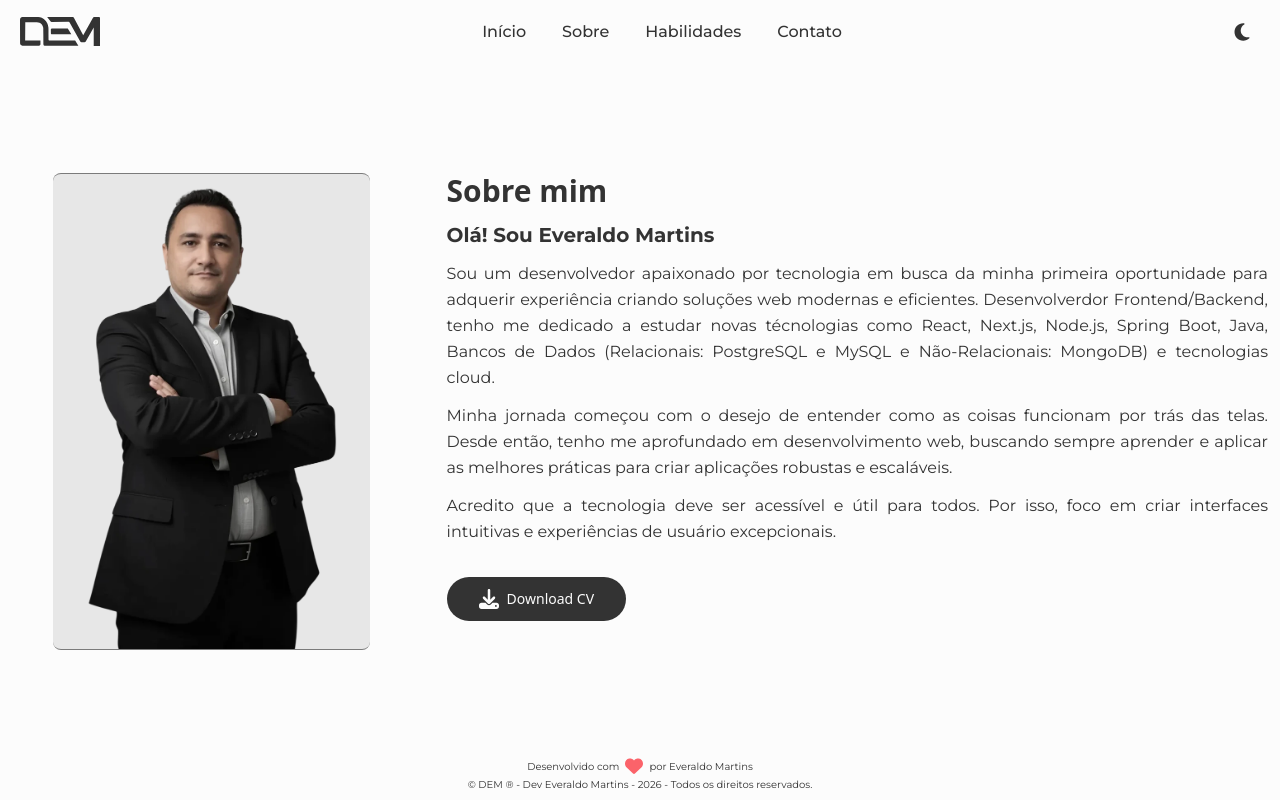
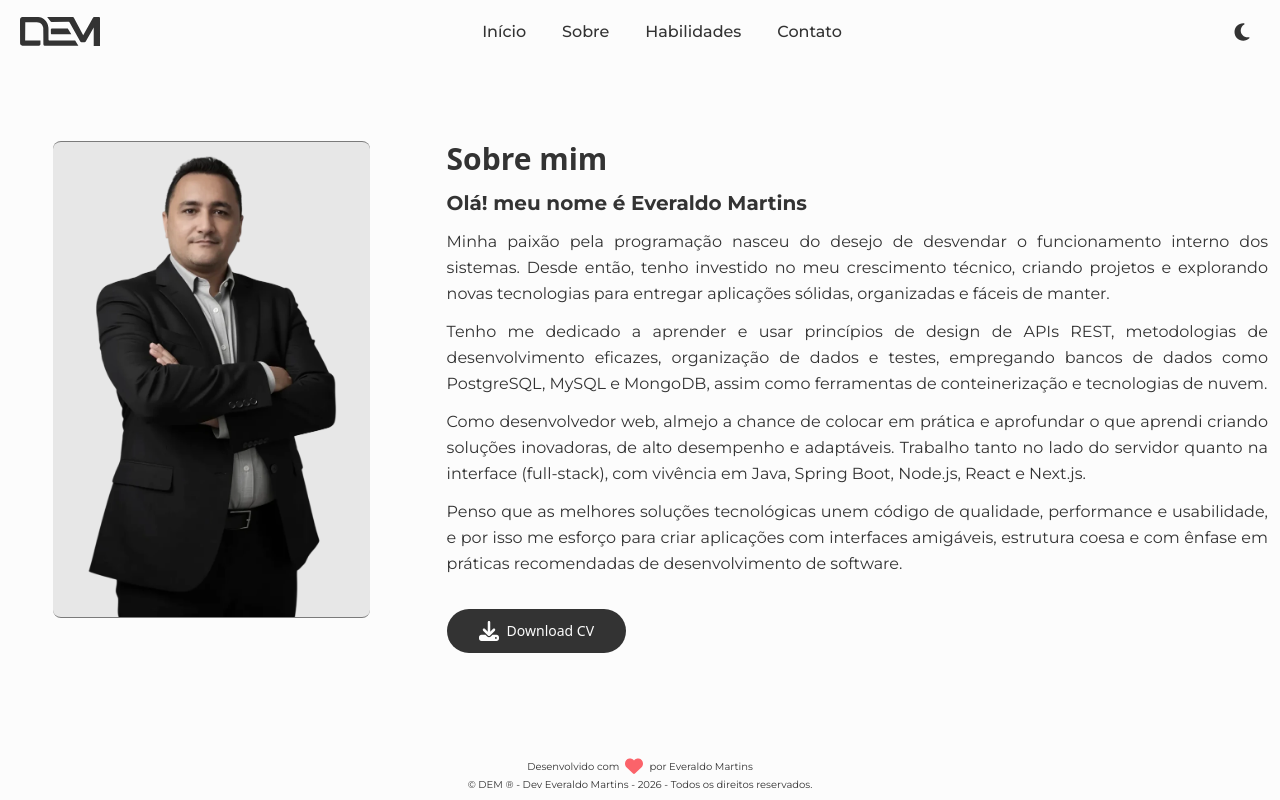
Before and after one commit to dev-emartins/dev-emartins, a React (Vite) app: page /about in a window 1280 px wide. Built offline with nearby package versions, Linux system fonts and the light colour scheme.

Commit message:
refactor: Refactoring the "about" and "skills" pages.

```diff
--- a/src/pages/About.jsx
+++ b/src/pages/About.jsx
@@ -15,19 +15,21 @@ function About(){
             </div>
             <div className="w-full lg:w-2/3 p-3 flex flex-col justify-start items-start gap-3">
                 <h2 className="w-full text-2xl md:text-3xl text-center lg:text-left font-black font-sans">Sobre mim</h2>
-                <h4 className="w-full text-xl font-bold text-center lg:text-left">Olá! Sou Everaldo Martins</h4>
+                <h4 className="w-full text-xl font-bold text-center lg:text-left">Olá! meu nome é Everaldo Martins</h4>
+
                 <p className="text-base text-justify leading-relaxed">
-                    Sou um desenvolvedor apaixonado por tecnologia em busca da minha primeira oportunidade para adquerir experiência criando soluções web
-                    modernas e eficientes. Desenvolverdor Frontend/Backend, tenho me dedicado a estudar novas técnologias como React, Next.js, Node.js, Spring Boot, Java, Bancos de Dados (Relacionais: PostgreSQL e MySQL e Não-Relacionais: MongoDB) e tecnologias cloud.
+                    Minha paixão pela programação nasceu do desejo de desvendar o funcionamento interno dos sistemas. Desde então, tenho investido no meu crescimento técnico, criando projetos e explorando novas tecnologias para entregar aplicações sólidas, organizadas e fáceis de manter.
                 </p>
                 <p className="text-base text-justify leading-relaxed">
-                    Minha jornada começou com o desejo de entender como as coisas funcionam por trás das telas. Desde então, tenho me aprofundado em
-                    desenvolvimento web, buscando sempre aprender e aplicar as melhores práticas para criar aplicações robustas e escaláveis.
+                    Tenho me dedicado a aprender e usar princípios de design de APIs REST, metodologias de desenvolvimento eficazes, organização de dados e testes, empregando bancos de dados como PostgreSQL, MySQL e MongoDB, assim como ferramentas de conteinerização e tecnologias de nuvem.
                 </p>
                 <p className="text-base text-justify leading-relaxed">
-                    Acredito que a tecnologia deve ser acessível e útil para todos. Por isso, foco em criar interfaces
-                    intuitivas e experiências de usuário excepcionais.
+                    Como desenvolvedor web, almejo a chance de colocar em prática e aprofundar o que aprendi criando soluções inovadoras, de alto desempenho e adaptáveis. Trabalho tanto no lado do servidor quanto na interface (full-stack), com vivência em Java, Spring Boot, Node.js, React e Next.js.
                 </p>
+                <p className="text-base text-justify leading-relaxed">
+                    Penso que as melhores soluções tecnológicas unem código de qualidade, performance e usabilidade, e por isso me esforço para criar aplicações com interfaces amigáveis, estrutura coesa e com ênfase em práticas recomendadas de desenvolvimento de software.
+                </p>
+
                 <Download
                     icon={ FaDownload }
                     to="/files/curriculo.pdf"
--- a/src/pages/Skills.jsx
+++ b/src/pages/Skills.jsx
@@ -61,6 +61,9 @@ function Skills() {
         "JaCoCo",
         "SonarQube",
         "Jira",
+        "MongoDB",
+        "MySQL",
+        "OracleDB",
         "Confluence",
         "Linux"
     ];
```
